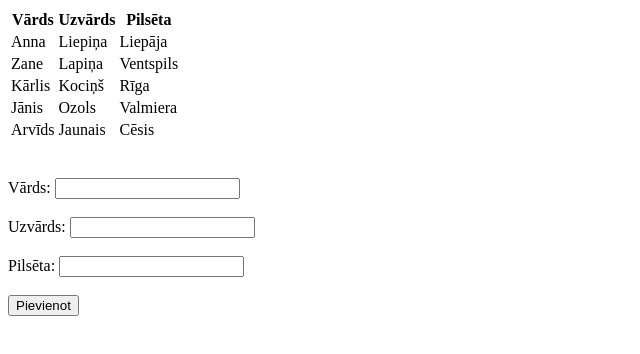
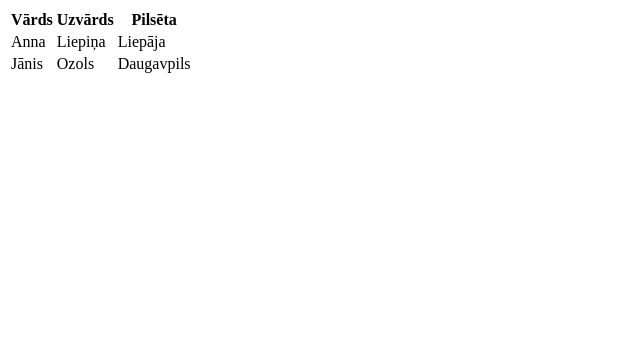
Before and after one commit to ancekan/json_test, a plain HTML site: page index.html in a window 1280 px wide. Shown: the whole page, without its empty margins (0-640 px from the left). Drawn offline with Linux system fonts and the light colour scheme.

Commit message:
pievienots 2.variants datu nolasīšanai

```diff
--- /dev/null
+++ b/data2.json
@@ -0,0 +1,12 @@
+[
+    {
+      "vards": "Anna",
+      "uzvards": "Liepiņa",
+      "pilseta": "Liepāja"
+    },
+    {
+      "vards": "Jānis",
+      "uzvards": "Ozols",
+      "pilseta": "Daugavpils"
+    }
+]
--- a/index.html
+++ b/index.html
@@ -11,30 +11,37 @@
 <body>
 
     <table>
-        <thead></thead>
-        <tbody></tbody>
+        <thead>
+          <tr>
+            <th>Vārds</th>
+            <th>Uzvārds</th>
+            <th>Pilsēta</th>
+          </tr>
+        </thead>
+        <tbody id="showdata"></tbody>
     </table>
 
     <br><br>
 
-    <form>
+    <!-- <form action="" id="myForm">
       <label>Vārds:</label>
-      <input type="text" id="name">
+      <input type="text" id="name" name="vards">
 
       <br><br>
 
       <label>Uzvārds:</label>
-      <input type="text" id="surname">
+      <input type="text" id="surname" name="uzvards">
 
       <br><br>
 
       <label>Pilsēta:</label>
-      <input type="text" id="city">
+      <input type="text" id="city" name="pilseta">
 
       <br><br>
 
-      <input type="submit" id="add" value="Pievienot">
-    </form>
+      <input type="submit" id="addButton" value="Pievienot">
+
+    </form> -->
 
     <script src="script.js"></script>
 
--- a/script.js
+++ b/script.js
@@ -1,38 +1,77 @@
+//1.variants
 //project code by dcode on youtube https://youtu.be/qBg8IB3u28s
 
-async function loadIntoTable(url, table) {
-    const tableHead = table.querySelector("thead");
-    const tableBody = table.querySelector("tbody");
-    const response = await fetch(url);
-    const { headers, rows } = await response.json();
+// async function loadIntoTable(url, table) {
+//     //const tableHead = table.querySelector("thead");
+//     const tableBody = table.querySelector("tbody");
+//     const response = await fetch(url);
+//     const { rows } = await response.json();
 
-    //Notirit tabulu
-    tableHead.innerHTML = "<tr></tr>";
-    tableBody.innerHTML = "";
+//     //Notirit tabulu
+//     //tableHead.innerHTML = "<tr></tr>";
+//     tableBody.innerHTML = "";
 
-    //Nolasit tabulas galveni
-    for (const headerText of headers) {
-      const headerElement = document.createElement("th");
+//     //Nolasit tabulas galveni
+//     // for (const headerText of headers) {
+//     //   const headerElement = document.createElement("th");
 
-      headerElement.textContent = headerText;
-      tableHead.querySelector("tr").appendChild(headerElement);
+//     //   headerElement.textContent = headerText;
+//     //   tableHead.querySelector("tr").appendChild(headerElement);
+//     // }
+
+//     //Nolasit tabulas rindas
+//     for (const row of rows) {
+//       const rowElement = document.createElement("tr");
+
+//       //Nolasit rindas elementus
+//       for (const cellText of row) {
+//         const cellElement = document.createElement("td");
+
+//         cellElement.textContent = cellText;
+//         rowElement.appendChild(cellElement);
+//       }
+
+//       tableBody.appendChild(rowElement);
+
+//     }
+// }
+
+// //funkcijas izsauksana
+// loadIntoTable("./data.json", document.querySelector("table"));
+
+
+
+
+//2.variants
+//https://youtu.be/FN_ffvw_ksE
+
+function fetchData() {
+  fetch("./data2.json").then(response => {
+    if (!response.ok) {
+      throw Error("Kļūda!");
     }
 
-    //Nolasit tabulas rindas
-    for (const row of rows) {
-      const rowElement = document.createElement("tr");
+    return response.json();
+  })
 
-      //Nolasit rindas elementus
-      for (const cellText of row) {
-        const cellElement = document.createElement("td");
+  .then(data => {
+    const tabula = data.map(persona => {
+      return `
+          <tr>
+            <td>${persona.vards}</td>
+            <td>${persona.uzvards}</td>
+            <td>${persona.pilseta}</td>
+          </tr>
+      `;
+    })
+    .join("");
 
-        cellElement.textContent = cellText;
-        rowElement.appendChild(cellElement);
-      }
+    document.querySelector('#showdata').innerHTML = tabula;
+  })
 
-      tableBody.appendChild(rowElement);
-
-    }
+  .catch(error => {
+    console.log(error);
+  });
 }
 
-loadIntoTable("./data.json", document.querySelector("table"));
+fetchData();
```
